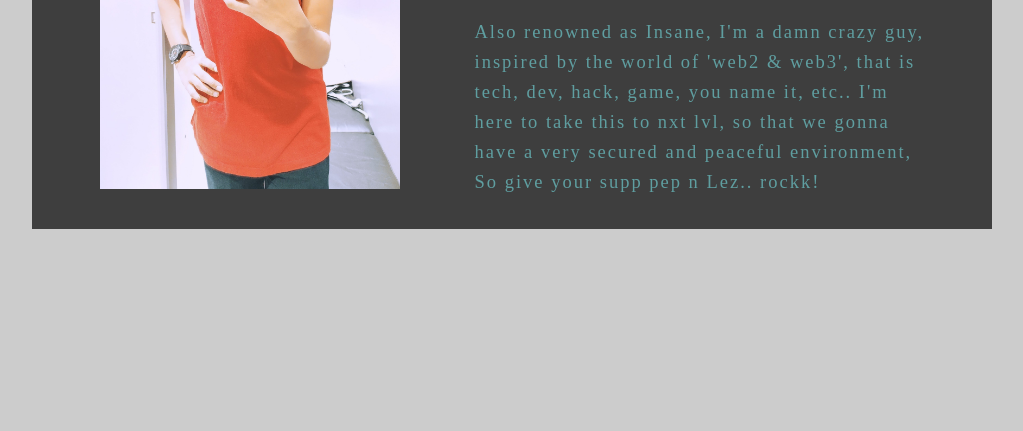
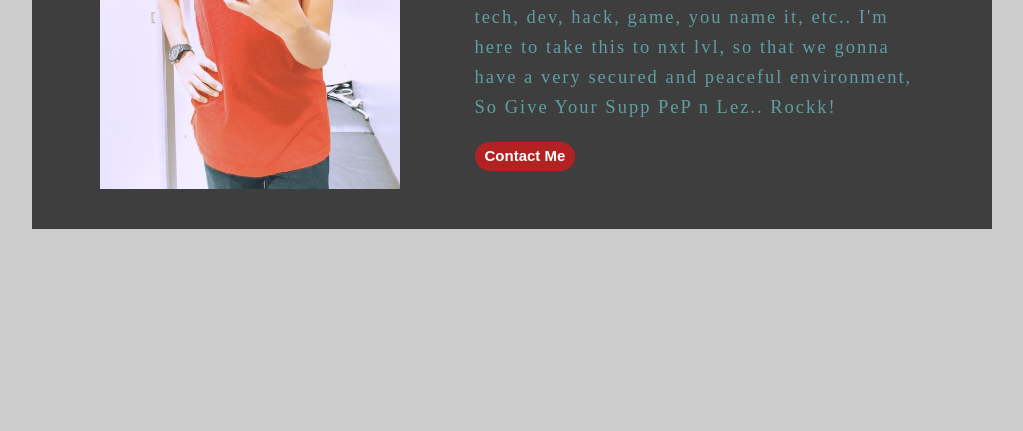
Before and after one commit to Kavin-Adarsh/About-html, a plain HTML site: page about-kavin.html in a window 1280 px wide. Shown: the part 369-800 px from the top of the page, without its empty margins (128-1151 px from the left). Drawn offline with Linux system fonts and the light colour scheme.

Commit message:
Update about-kavin.html

```diff
--- a/about-kavin.html
+++ b/about-kavin.html
@@ -25,12 +25,12 @@
                 Also renowned as Insane,  I'm a damn crazy guy,  inspired by
                 the world of 'web2 & web3', that is tech, dev, hack, game, you
                 name it, etc.. I'm here to take this to nxt lvl, so that we
-                    gonna have a very secured and peaceful environment, So give
-                    your supp pep n Lez.. rockk!
+                gonna have a very secured and peaceful environment, So Give
+                Your Supp PeP n Lez.. Rockk!
             </p>
+            <a href="https://www.youtube.com/watch?v=dQw4w9WgXcQ"  target="_blank"><button><h3>Contact Me</h3></button></a>
         </div>
     </div>
-
     </section>
 
 
```
Lines whose indentation alone changed are shown as unchanged.
